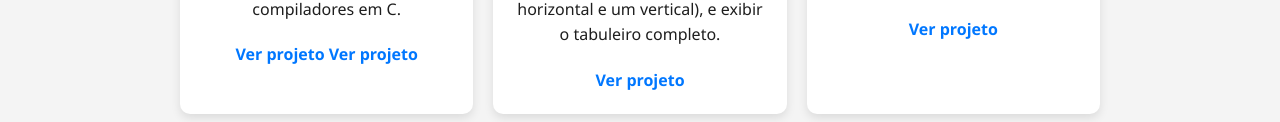
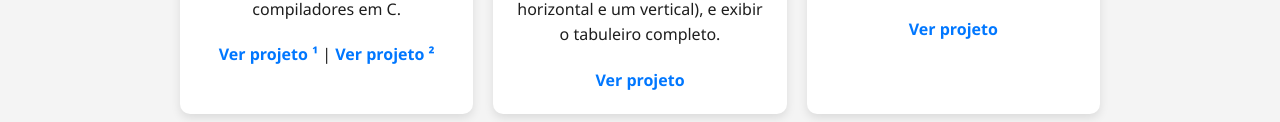
Before and after one commit to hvgow97/Portfolio, a plain HTML site: page index.html in a window 1280 px wide. Shown: the part 519-641 px from the top of the page. Drawn offline with Linux system fonts and the light colour scheme.

Commit message:
Update project links in index.html

```diff
--- a/index.html
+++ b/index.html
@@ -52,8 +52,9 @@
         <div class="card" data-tec="html">
           <h3>Super Trunfo: Desafios</h3>
           <p>Projetos acadêmicos, incluindo o super trunfo das cidades e super trunfo dos países para compiladores em C.</p>
-          <a href="https://github.com/hvgow97/Implementa-o-final-do-super-trunfo-das-cidades">Ver projeto</a>
-          <a href="https://github.com/hvgow97/Implementa-o-final-do-super-trunfo-internacional">Ver projeto</a>
+          <a href="https://github.com/hvgow97/Implementa-o-final-do-super-trunfo-das-cidades">Ver projeto ¹</a>
+          |
+          <a href="https://github.com/hvgow97/Implementa-o-final-do-super-trunfo-internacional">Ver projeto ²</a>
         </div>
 
         <div class="card" data-tec="js">
```
